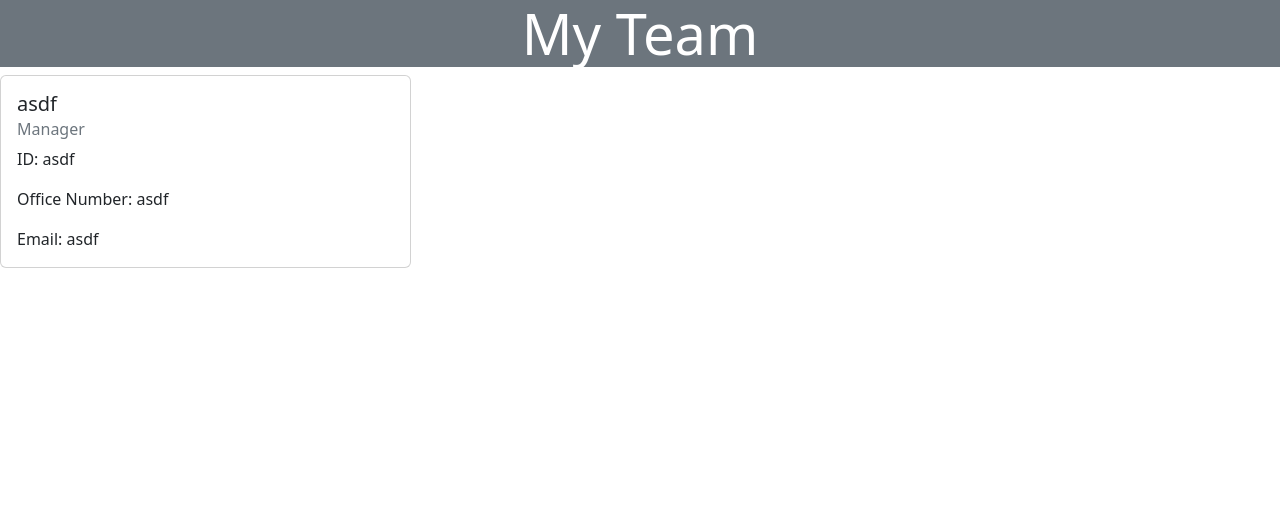
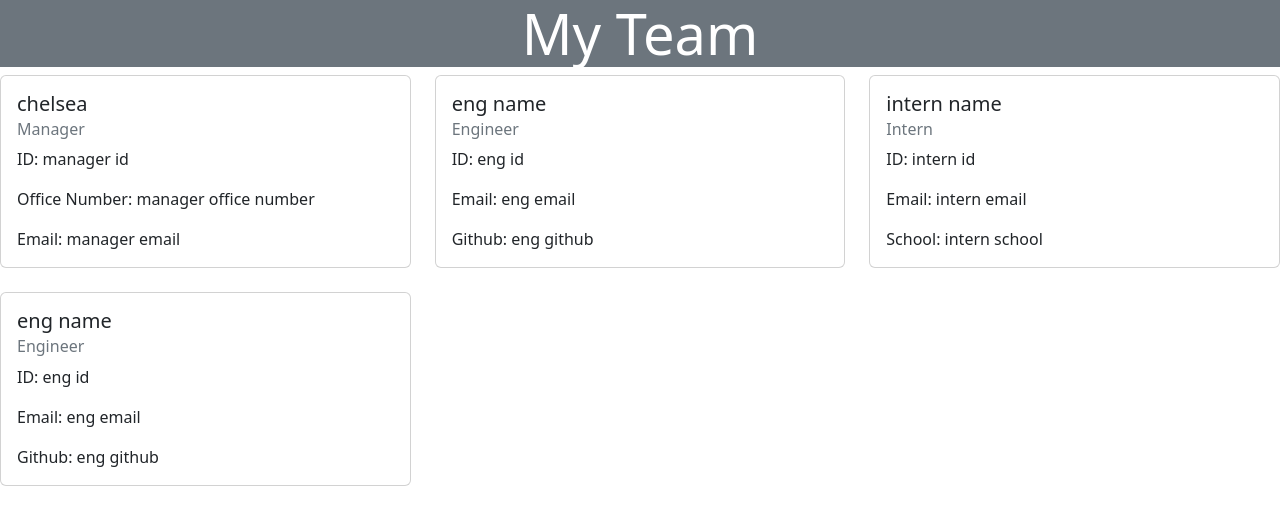
Before and after one commit to chelseaburnham/team-profile-generator, a website: page index.html in a window 1280 px wide. Drawn offline with nearby package versions, Linux system fonts and the light colour scheme.

```diff
--- a/index.html
+++ b/index.html
@@ -17,11 +17,41 @@
             <div class="col mb-4">
       <div class="card">
         <div class="card-body">
-          <h5 class="card-title">asdf</h5>
+          <h5 class="card-title">chelsea</h5>
           <h6 class="card-subtitle mb-2 text-muted">Manager</h6>
-          <p class="card-text">ID: asdf</p>
-          <p class="card-text">Office Number: asdf</p>
-          <p class="card-text">Email: asdf</p>
+          <p class="card-text">ID: manager id</p>
+          <p class="card-text">Office Number: manager office number</p>
+          <p class="card-text">Email: manager email</p>
+          </div>
+          </div>
+        </div><div class="col mb-4">
+      <div class="card">
+        <div class="card-body">
+          <h5 class="card-title">eng name</h5>
+          <h6 class="card-subtitle mb-2 text-muted">Engineer</h6>
+          <p class="card-text">ID: eng id</p>
+          <p class="card-text">Email: eng email</p>
+          <p class="card-text">Github: eng github</p>
+          </div>
+          </div>
+        </div><div class="col mb-4">
+      <div class="card">
+        <div class="card-body">
+            <h5 class="card-title">intern name</h5>
+            <h6 class="card-subtitle mb-2 text-muted">Intern</h6>
+            <p class="card-text">ID: intern id</p>
+            <p class="card-text">Email: intern email</p>
+            <p class="card-text">School: intern school</p>
+            </div>
+            </div>
+          </div><div class="col mb-4">
+      <div class="card">
+        <div class="card-body">
+          <h5 class="card-title">eng name</h5>
+          <h6 class="card-subtitle mb-2 text-muted">Engineer</h6>
+          <p class="card-text">ID: eng id</p>
+          <p class="card-text">Email: eng email</p>
+          <p class="card-text">Github: eng github</p>
           </div>
           </div>
         </div>
```
Also changed, not shown: index.js (+24 -26 lines).
